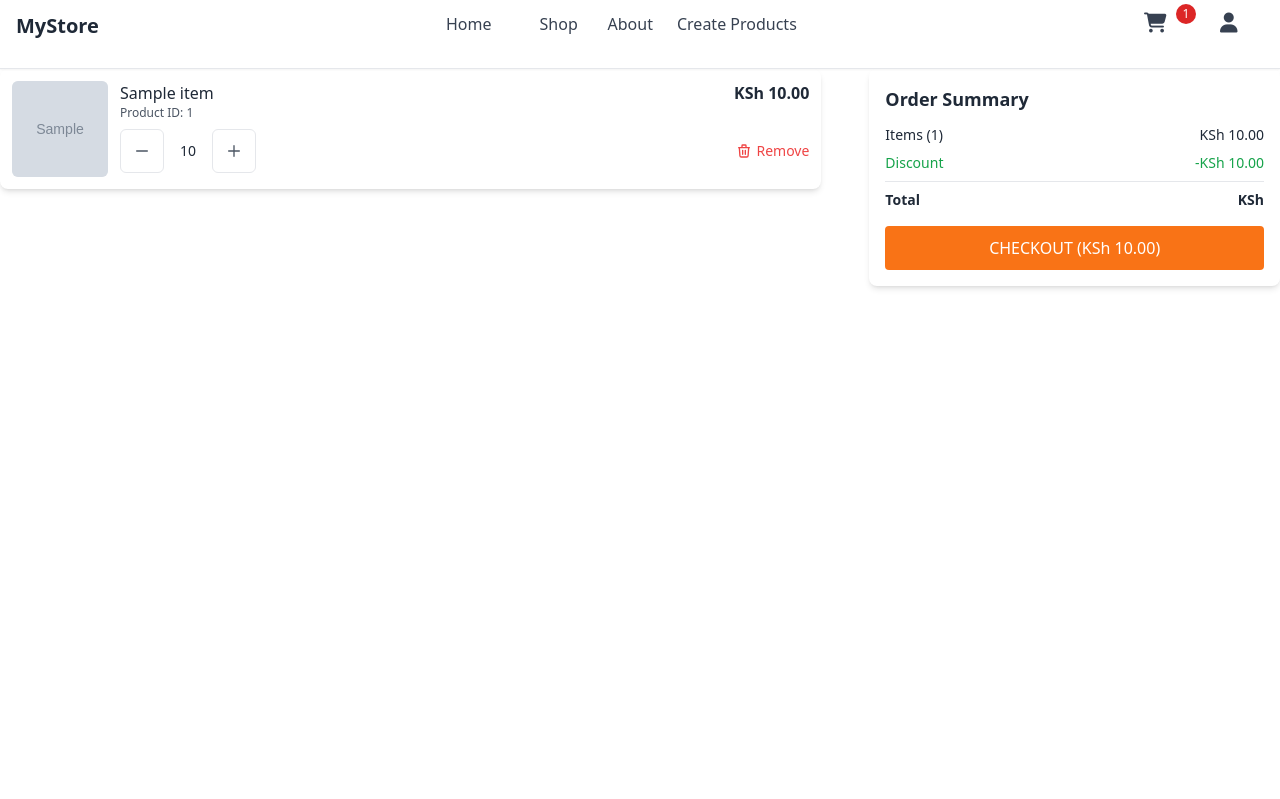
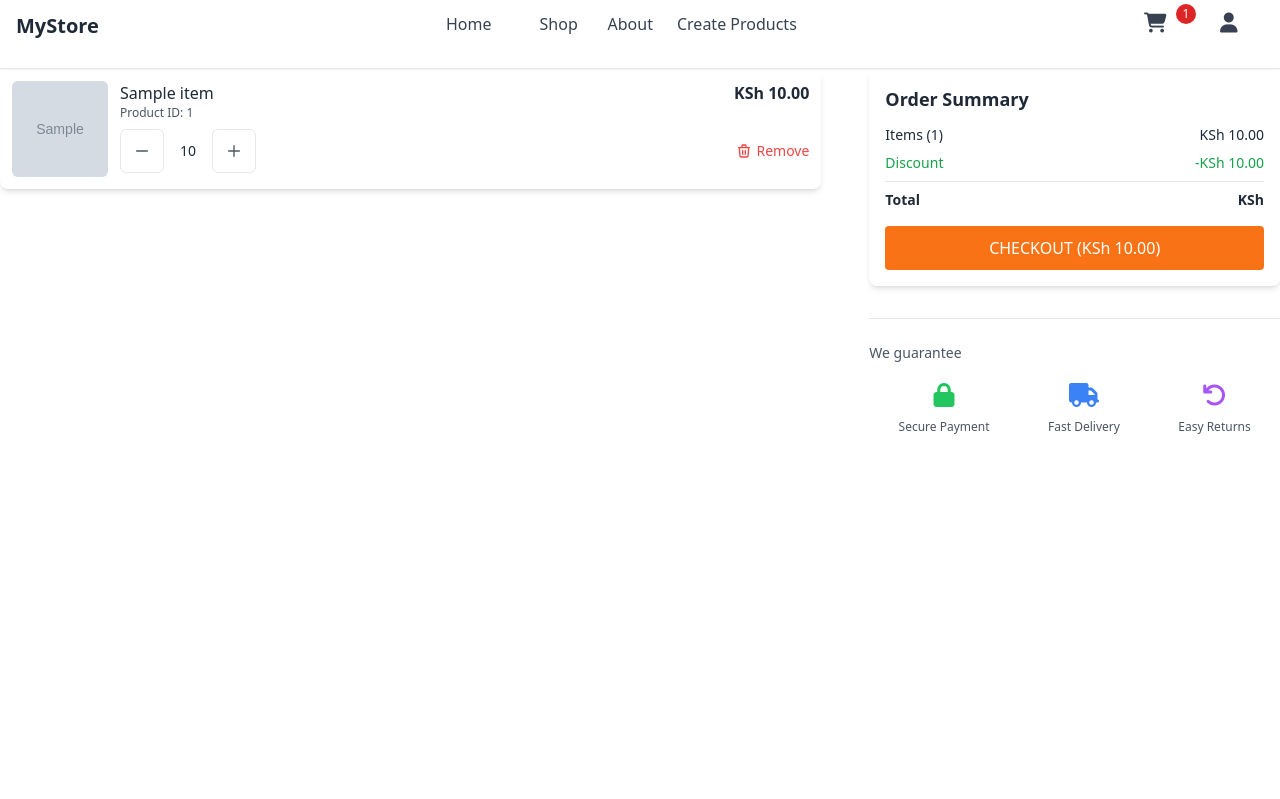
Before and after one commit to Joe-muraguri/samawa-soko, a Flask app: template app/templates/cart.html in a window 1280 px wide. Shown: the top 799 px of the page. Run offline with Flask 3, Linux system fonts and the light colour scheme; the template is opened without the code that fills it: most values are stand-ins (such as "Sample title", 1, 10 or a date in 2020); grey boxes marked "Sample" are stand-in pictures; style sheets or scripts are compiled from the project's sources; some libraries are stand-ins or nearby versions.

Commit message:
updated cart update

```diff
--- a/app/templates/cart.html
+++ b/app/templates/cart.html
@@ -99,6 +99,29 @@
                     </button>
                 </a>
             </div>
+            <div class="mt-8 border-t border-gray-200 pt-6">
+                        <p class="text-gray-600 text-sm mb-4">We guarantee</p>
+                        <div class="flex justify-around">
+                            <div class="text-center">
+                                <div class="text-2xl text-green-500 mb-2">
+                                    <i class="fas fa-lock"></i>
+                                </div>
+                                <p class="text-xs text-gray-600">Secure Payment</p>
+                            </div>
+                            <div class="text-center">
+                                <div class="text-2xl text-blue-500 mb-2">
+                                    <i class="fas fa-truck"></i>
+                                </div>
+                                <p class="text-xs text-gray-600">Fast Delivery</p>
+                            </div>
+                            <div class="text-center">
+                                <div class="text-2xl text-purple-500 mb-2">
+                                    <i class="fas fa-undo"></i>
+                                </div>
+                                <p class="text-xs text-gray-600">Easy Returns</p>
+                            </div>
+                        </div>
+                    </div>
         </div>
 
     </div>
```
